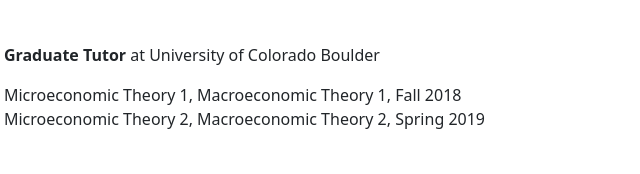
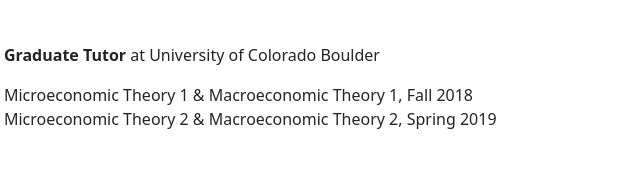
Before and after one commit to JieunHurt/JieunHurt.github.io, a website: page cv.html in a window 1280 px wide. Shown: the part 1493-1667 px from the top of the page, 297-937 px from the left. Drawn offline with nearby package versions, Linux system fonts and the light colour scheme.

Commit message:
Update cv.html

```diff
--- a/cv.html
+++ b/cv.html
@@ -136,8 +136,8 @@
 	 <div class="row justify-content-center align-items-center", style="padding:15px">
  <p> <b> Graduate Tutor </b> at University of Colorado Boulder</p>
 	 <ul class="nobul">
-		 <li> Microeconomic Theory 1, Macroeconomic Theory 1, Fall 2018</li>
-		 <li> Microeconomic Theory 2, Macroeconomic Theory 2, Spring 2019 </li>
+		 <li> Microeconomic Theory 1 & Macroeconomic Theory 1, Fall 2018</li>
+		 <li> Microeconomic Theory 2 & Macroeconomic Theory 2, Spring 2019 </li>
 	 </ul>
 	</div>
 	  <div class="row justify-content-center align-items-center", style="padding:15px">
```
